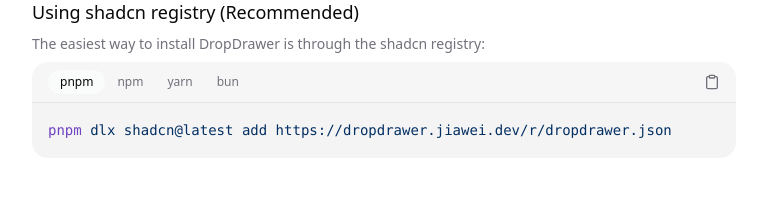
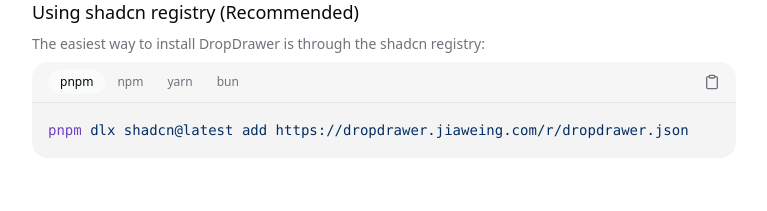
Before and after one commit to jiaweing/DropDrawer, a Next.js app: page / in a window 1280 px wide. Shown: the part 1240-1451 px from the top of the page, without its empty margins (256-1023 px from the left). Built offline with nearby package versions, Linux system fonts and the light colour scheme.

Commit message:
chore: update domain

```diff
--- a/app/layout.tsx
+++ b/app/layout.tsx
@@ -37,14 +37,14 @@
   ],
   creator: "Jay",
   publisher: "Jay",
-  metadataBase: new URL("https://dropdrawer.jiawei.dev"),
+  metadataBase: new URL("https://dropdrawer.jiaweing.com"),
   alternates: {
     canonical: "/",
   },
   openGraph: {
     type: "website",
     locale: "en_US",
-    url: "https://dropdrawer.jiawei.dev",
+    url: "https://dropdrawer.jiaweing.com",
     title: "DropDrawer - A responsive dropdown/drawer component for shadcn/ui",
     description:
       "A responsive component that automatically switches between a dropdown menu on desktop and a drawer on mobile devices for shadcn/ui",
--- a/app/page.tsx
+++ b/app/page.tsx
@@ -61,10 +61,10 @@
                 </p>
                 <Code
                   code={{
-                    pnpm: "pnpm dlx shadcn@latest add https://dropdrawer.jiawei.dev/r/dropdrawer.json",
-                    npm: "npx shadcn@latest add https://dropdrawer.jiawei.dev/r/dropdrawer.json",
-                    yarn: "yarn dlx shadcn@latest add https://dropdrawer.jiawei.dev/r/dropdrawer.json",
-                    bun: "bunx shadcn@latest add https://dropdrawer.jiawei.dev/r/dropdrawer.json",
+                    pnpm: "pnpm dlx shadcn@latest add https://dropdrawer.jiaweing.com/r/dropdrawer.json",
+                    npm: "npx shadcn@latest add https://dropdrawer.jiaweing.com/r/dropdrawer.json",
+                    yarn: "yarn dlx shadcn@latest add https://dropdrawer.jiaweing.com/r/dropdrawer.json",
+                    bun: "bunx shadcn@latest add https://dropdrawer.jiaweing.com/r/dropdrawer.json",
                   }}
                 />
               </div>
--- a/components/structured-data.tsx
+++ b/components/structured-data.tsx
@@ -10,24 +10,25 @@
     script.innerHTML = JSON.stringify({
       "@context": "https://schema.org",
       "@type": "SoftwareApplication",
-      "name": "DropDrawer",
-      "applicationCategory": "WebApplication",
-      "operatingSystem": "Any",
-      "offers": {
+      name: "DropDrawer",
+      applicationCategory: "WebApplication",
+      operatingSystem: "Any",
+      offers: {
         "@type": "Offer",
-        "price": "0",
-        "priceCurrency": "USD"
+        price: "0",
+        priceCurrency: "USD",
       },
-      "description": "A responsive component that automatically switches between a dropdown menu on desktop and a drawer on mobile devices for shadcn/ui",
-      "author": {
+      description:
+        "A responsive component that automatically switches between a dropdown menu on desktop and a drawer on mobile devices for shadcn/ui",
+      author: {
         "@type": "Person",
-        "name": "Jay",
-        "url": "https://github.com/jiaweing"
+        name: "Jay",
+        url: "https://github.com/jiaweing",
       },
-      "softwareVersion": "0.1.0",
-      "license": "https://choosealicense.com/licenses/mit/",
-      "url": "https://dropdrawer.jiawei.dev",
-      "codeRepository": "https://github.com/jiaweing/DropDrawer"
+      softwareVersion: "0.1.0",
+      license: "https://choosealicense.com/licenses/mit/",
+      url: "https://dropdrawer.jiaweing.com",
+      codeRepository: "https://github.com/jiaweing/DropDrawer",
     });
     document.head.appendChild(script);
 
--- a/next.config.ts
+++ b/next.config.ts
@@ -5,7 +5,7 @@
   compress: true, // Enable gzip compression
   reactStrictMode: true,
   images: {
-    domains: ["dropdrawer.jiawei.dev"],
+    domains: ["dropdrawer.jiaweing.com"],
     formats: ["image/avif", "image/webp"],
   },
   async headers() {
--- a/public/r/registry.json
+++ b/public/r/registry.json
@@ -1,7 +1,7 @@
 {
   "$schema": "https://ui.shadcn.com/schema/registry.json",
   "name": "dropdrawer",
-  "homepage": "https://dropdrawer.jiawei.dev",
+  "homepage": "https://dropdrawer.jiaweing.com",
   "items": [
     {
       "name": "dropdrawer",
--- a/registry.json
+++ b/registry.json
@@ -1,7 +1,7 @@
 {
   "$schema": "https://ui.shadcn.com/schema/registry.json",
   "name": "dropdrawer",
-  "homepage": "https://dropdrawer.jiawei.dev",
+  "homepage": "https://dropdrawer.jiaweing.com",
   "items": [
     {
       "name": "dropdrawer",
```
Also changed, not shown: public/robots.txt, 2 other files (tests, documents, lock files or other folders).
